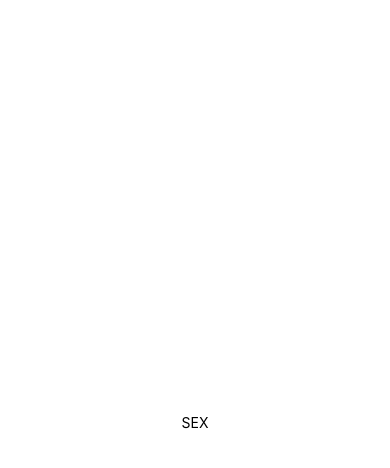
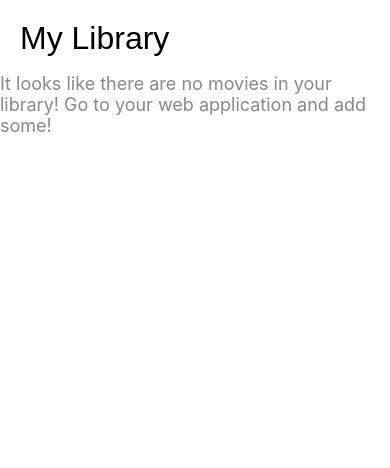
Before and after one commit to ojoaosoares/moovy-mvp, a React Native app in the folder mobile/: screen / in a window 390 px wide. Shown: the top 468 px of the page. Built offline with nearby package versions, Linux system fonts and the light colour scheme; no server answers.

Commit message:
feat: app calling library screen

```diff
--- a/mobile/App.tsx
+++ b/mobile/App.tsx
@@ -1,20 +1,6 @@
-import { StatusBar } from 'expo-status-bar';
-import { StyleSheet, Text, View } from 'react-native';
+import React from 'react';
+import LibraryScreen from './screens/LibraryScreen';
 
 export default function App() {
-  return (
-    <View style={styles.container}>
-      <Text>SEX</Text>
-      <StatusBar style="auto" />
-    </View>
-  );
+  return <LibraryScreen />;
 }
-
-const styles = StyleSheet.create({
-  container: {
-    flex: 1,
-    backgroundColor: '#fff',
-    alignItems: 'center',
-    justifyContent: 'center',
-  },
-});
```
